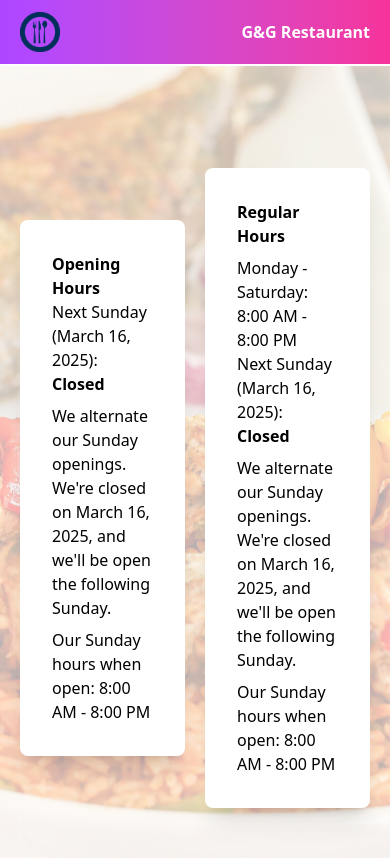
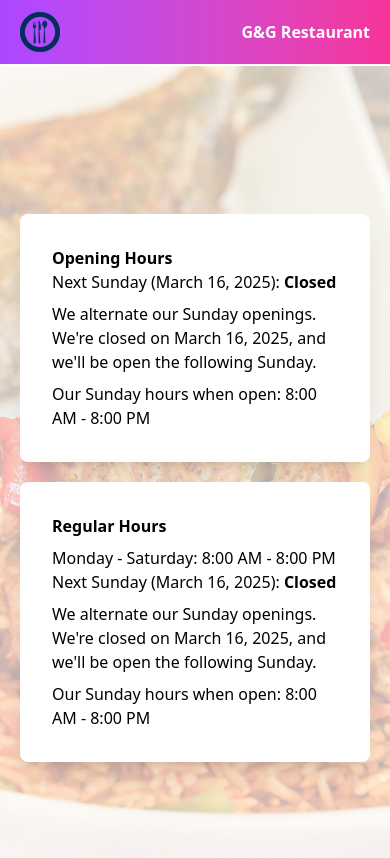
Before and after one commit to Ayanyiola-Enoch/Restaurant-Status, a React (Vite) app: page / in a window 390 px wide. Shown: the top 858 px of the page. Built offline with nearby package versions, Linux system fonts and the light colour scheme.

Commit message:
Made cards in the middle and responsive

```diff
--- a/src/App.jsx
+++ b/src/App.jsx
@@ -1,5 +1,5 @@
 import './index.css'
-import { Route, Link ,Routes} from 'react-router-dom';
+import { Route, Link, Routes } from 'react-router-dom';
 import { isOpenThisSunday, getNextSundayDate, formatDate } from "../src/lib/utils"
 
 function App() {
@@ -9,22 +9,19 @@ function App() {
   return (
     <>
       {/* LOGO */}
-      <div className='p-5 font-bold border-b-2 text-white flex justify-between h-16.5 bg-gradient-to-r from-purple-500 to-pink-500 items-center' >
-
+      <div className='p-5 font-bold border-b-2 text-white flex justify-between h-16.5 bg-gradient-to-r from-purple-500 to-pink-500 items-center'>
         <img src='/food-png.png' alt='logo' className='h-10' />
         <Link to="/welcome" className='hover:border-b-2 cursor-pointer text-white'>G&G Restaurant</Link>
-
-
       </div>
 
       {/* BODY */}
-      <div className='relative h-screen'>
+      <div className='relative h-screen flex justify-center items-center overflow-hidden'>
         {/* Faded Background */}
         <div className='absolute inset-0 bg-[url(/food.jpg)] bg-cover bg-center opacity-30 backdrop-blur-md'></div>
 
         {/* Content with Clipped Shadow Boxes */}
-        <div className='relative flex justify-center items-center h-full gap-5 p-5'>
-          <div className='p-8 shadow-xl bg-white rounded-lg relative z-10'>
+        <div className='relative flex flex-col md:flex-row justify-center items-center gap-5 p-5 h-80 w-full max-w-4xl'>
+          <div className='p-8 shadow-xl bg-white rounded-lg relative z-10 flex-1 flex flex-col justify-center h-full'>
             <h1 className='font-bold'>Opening Hours</h1>
             <p className="mb-2">
               Next Sunday ({formatDate(nextSunday)}): <span className="font-bold">{isOpen ? "Open" : "Closed"}</span>
@@ -36,13 +33,11 @@ function App() {
             <p className="mt-2">Our Sunday hours when open: 8:00 AM - 8:00 PM</p>
           </div>
 
-          <div className='p-8 shadow-xl bg-white rounded-lg relative z-10'>
-            <div className="">
+          <div className='p-8 shadow-xl bg-white rounded-lg relative z-10 flex-1 flex flex-col justify-center h-full'>
             <h3 className="font-semibold mb-2">Regular Hours</h3>
             <p>Monday - Saturday: 8:00 AM - 8:00 PM</p>
             <p className="mb-2">
-                Next Sunday ({formatDate(nextSunday)}):{" "}
-                <span className="font-bold">{isOpen ? "Open" : "Closed"}</span>
+              Next Sunday ({formatDate(nextSunday)}): <span className="font-bold">{isOpen ? "Open" : "Closed"}</span>
             </p>
             <p>
               We alternate our Sunday openings. We're {isOpen ? "open" : "closed"} on {formatDate(nextSunday)},
@@ -52,10 +47,9 @@ function App() {
           </div>
         </div>
       </div>
-      </div>
 
       <Routes>
-        <Route path ="/welcome" element={<welcome />} />
+        <Route path="/welcome" element={<welcome />} />
       </Routes>
     </>
   )
```
Lines whose indentation alone changed are shown as unchanged.
